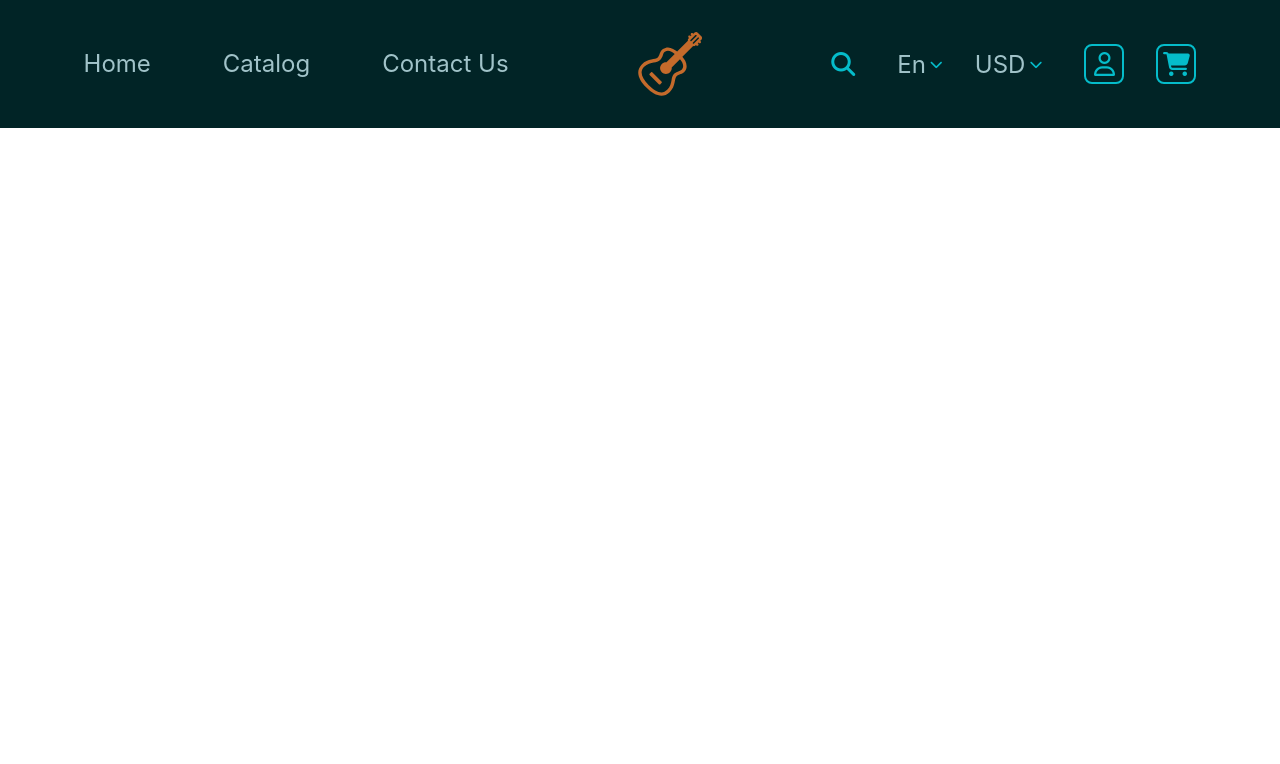
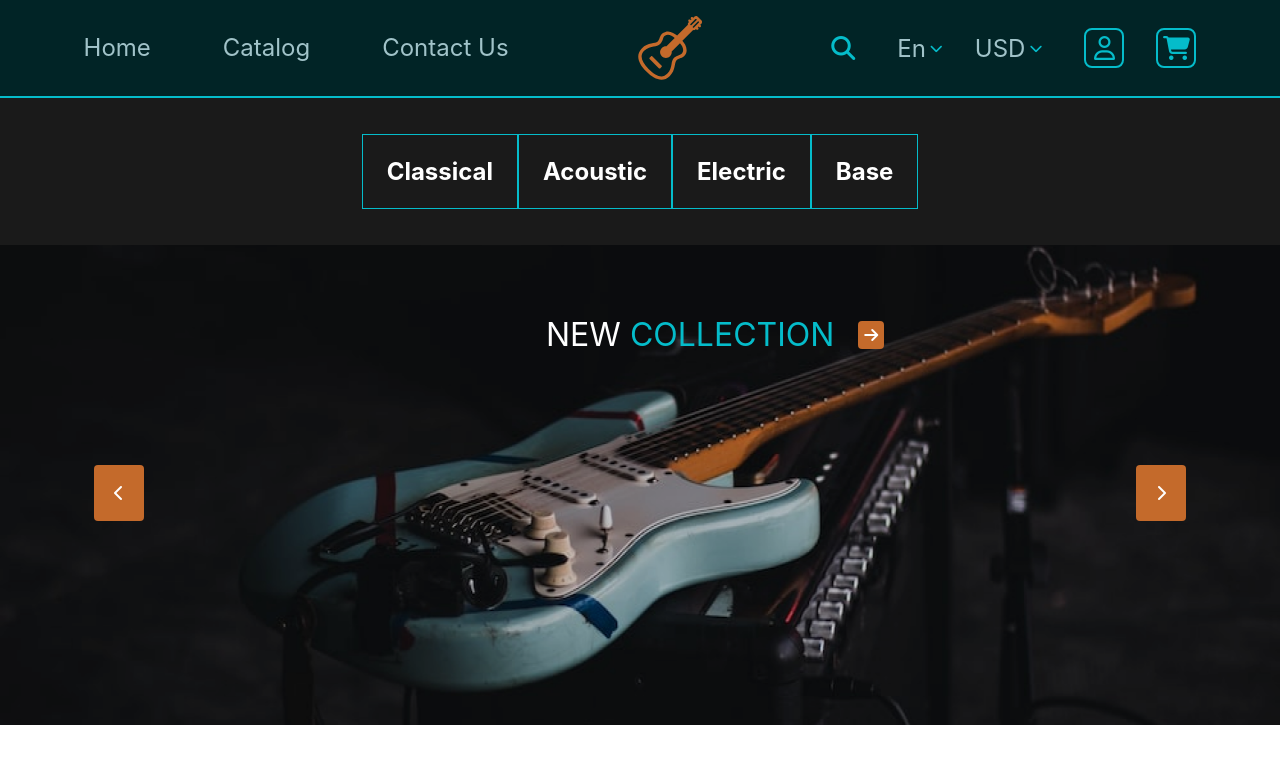
Before and after one commit to Saba-Sebiskveradze/FinalExam, a plain HTML site: page index.html in a window 1280 px wide. Drawn offline with Linux system fonts and the light colour scheme.

Commit message:
section1-2

```diff
--- a/css/style.css
+++ b/css/style.css
@@ -12,11 +12,12 @@ header {
     left: 50%;
     transform: translateX(-50%);
     top: 0;
-    padding: 32px calc(94 / 1440 * 100%);
+    padding: 16px calc(94 / 1440 * 100%);
     background-color: #012426;
     display: flex;
     align-items: center;
     justify-content: space-between;
+    border-bottom: 2px solid #05BCCA;
 }
 
 /* nav */
@@ -32,8 +33,9 @@ header {
     font-weight: 400;
     line-height: 32px;
 }
+
 /* hover */
-.header_li:hover{
+.header_li:hover {
     border-bottom: 2px solid #05BCCA;
 }
 
@@ -43,18 +45,20 @@ header {
 }
 
 /* third div */
-.header_div3{
+.header_div3 {
     display: flex;
     align-items: center;
     justify-content: center;
     column-gap: 42px;
 }
-.header_div3_2{
+
+.header_div3_2 {
     display: flex;
     align-items: center;
     column-gap: 32px;
 }
-.header_section{
+
+.header_section {
     display: flex;
     align-items: center;
     column-gap: 4px;
@@ -64,11 +68,13 @@ header {
     font-size: 24px;
     color: #05BCCA;
 }
+
 /* hover */
-.fa-magnifying-glass:hover{
+.fa-magnifying-glass:hover {
     font-size: 30px;
 
 }
+
 .lan_val {
     color: #A1C3C9;
     font-family: Inter;
@@ -76,14 +82,17 @@ header {
     font-weight: 400;
     line-height: 37px;
 }
-.fa-chevron-down{
+
+.fa-chevron-down {
     font-size: 13px;
     color: #05BCCA;
 }
-.fa-chevron-down:hover{
+
+.fa-chevron-down:hover {
     font-size: 20px;
 }
-.user{
+
+.user {
     color: #05BCCA;
     font-size: 24px;
     width: 40px;
@@ -95,11 +104,13 @@ header {
     border-radius: 8px;
     border: 2px solid #05BCCA;
 }
-.user:hover{
+
+.user:hover {
     background-color: #05BCCA;
     color: #012426;
 }
-.cart{
+
+.cart {
     color: #05BCCA;
     font-size: 24px;
     width: 40px;
@@ -111,7 +122,101 @@ header {
     border-radius: 8px;
     border: 2px solid #05BCCA;
 }
-.cart:hover{
+
+.cart:hover {
     background-color: #05BCCA;
     color: #012426;
 }
+
+/* section1 */
+.types {
+    top: 200px;
+    display: flex;
+    margin-top: 97.6px;
+    padding: 36px calc(444 / 1440 * 100%);
+    justify-content: center;
+    align-items: center;
+    background-color: #1A1A1A;
+}
+
+.article_types {
+    display: flex;
+    padding: 18px 24px;
+    justify-content: center;
+    align-items: center;
+    border: 1px solid #05BCCA;
+    color: #FFF;
+    font-family: Inter;
+    font-size: 24px;
+    font-weight: 700;
+    line-height: 37px;
+}
+
+/* section2 */
+.section2 {
+    position: relative;
+    height: 480px;
+}
+
+.guitar_cover {
+    width: 100%;
+    height: 100%;
+}
+.section2_div{
+    position: absolute;
+    top: 72px;
+    left: 546px;
+    display: flex;
+    align-items: center;
+    column-gap: 24px;
+}
+.new_collection {
+    color: #FFF;
+    font-family: Inter;
+    font-size: 32px;
+    font-weight: 400;
+    line-height: 36px;
+
+}
+
+.collection {
+    color: #05BCCA;
+}
+
+.fa-arrow-right {
+    padding: 6px;
+    border-radius: 4px;
+    background-color: #C46A2B;
+    color: #FFF;
+
+}
+
+.fa-chevron-left {
+    padding: 20px;
+    border-radius: 4px;
+    background: #C46A2B;
+    position: absolute;
+    left: 94px;
+    bottom: 204px;
+    color: #FFF;
+}
+
+.fa-chevron-right {
+    padding: 20px;
+    border-radius: 4px;
+    background: #C46A2B;
+    position: absolute;
+    right: 94px;
+    bottom: 204px;
+    color: #FFF;
+}
+/*  hovers */
+.fa-arrow-right:hover{
+    color: #05BCCA;
+}
+.fa-chevron-right:hover{
+    color: #05BCCA;
+}
+.fa-chevron-left:hover{
+    color: #05BCCA;
+}
--- a/index.html
+++ b/index.html
@@ -1,5 +1,6 @@
 <!DOCTYPE html>
 <html lang="en">
+
 <head>
     <meta charset="UTF-8">
     <meta name="viewport" content="width=device-width, initial-scale=1.0">
@@ -8,6 +9,7 @@
     <link rel="stylesheet" href="css/style.css">
     <title>Document</title>
 </head>
+
 <body>
     <!-- container -->
     <div class="container">
@@ -30,7 +32,7 @@
                 <img src="images/guitar.svg" alt="guitar">
             </a>
             <div class="header_div3">
-                <i class="fa-solid fa-magnifying-glass" ></i>
+                <i class="fa-solid fa-magnifying-glass"></i>
                 <div class="header_div3_2">
                     <article class="header_section">
                         <p class="lan_val">En</p>
@@ -53,11 +55,31 @@
 
                 </div>
 
+
             </div>
 
         </header>
+        <!-- section1 -->
+        <section class="types">
+            <article class="article_types">Classical</article>
+            <article class="article_types">Acoustic</article>
+            <article class="article_types">Electric</article>
+            <article class="article_types">Base</article>
+        </section>
+        <!-- section2 -->
+        <section class="section2">
+            <img src="images/guitar_cover.png" alt="guitar_cover" class="guitar_cover">
+            <div class="section2_div">
+                <p class="new_collection">NEW <span class="collection">COLLECTION</span></p>
+                <i class="fa-solid fa-arrow-right" ></i>
+            </div>
+
+            <i class="fa-solid fa-chevron-left" ></i>
+            <i class="fa-solid fa-chevron-right" ></i>
+        </section>
 
     </div>
 
 </body>
+
 </html>
```
Also changed, not shown: images/guitar_cover.png (added).
